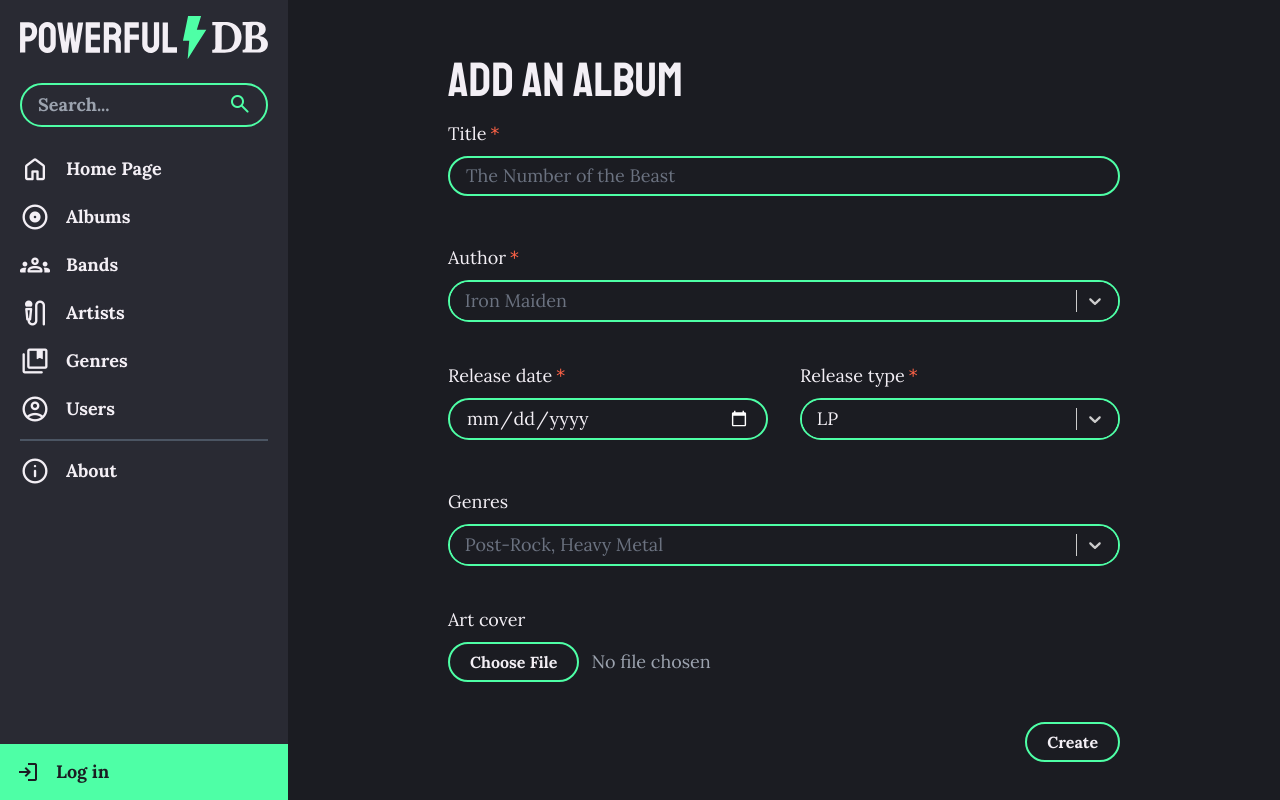
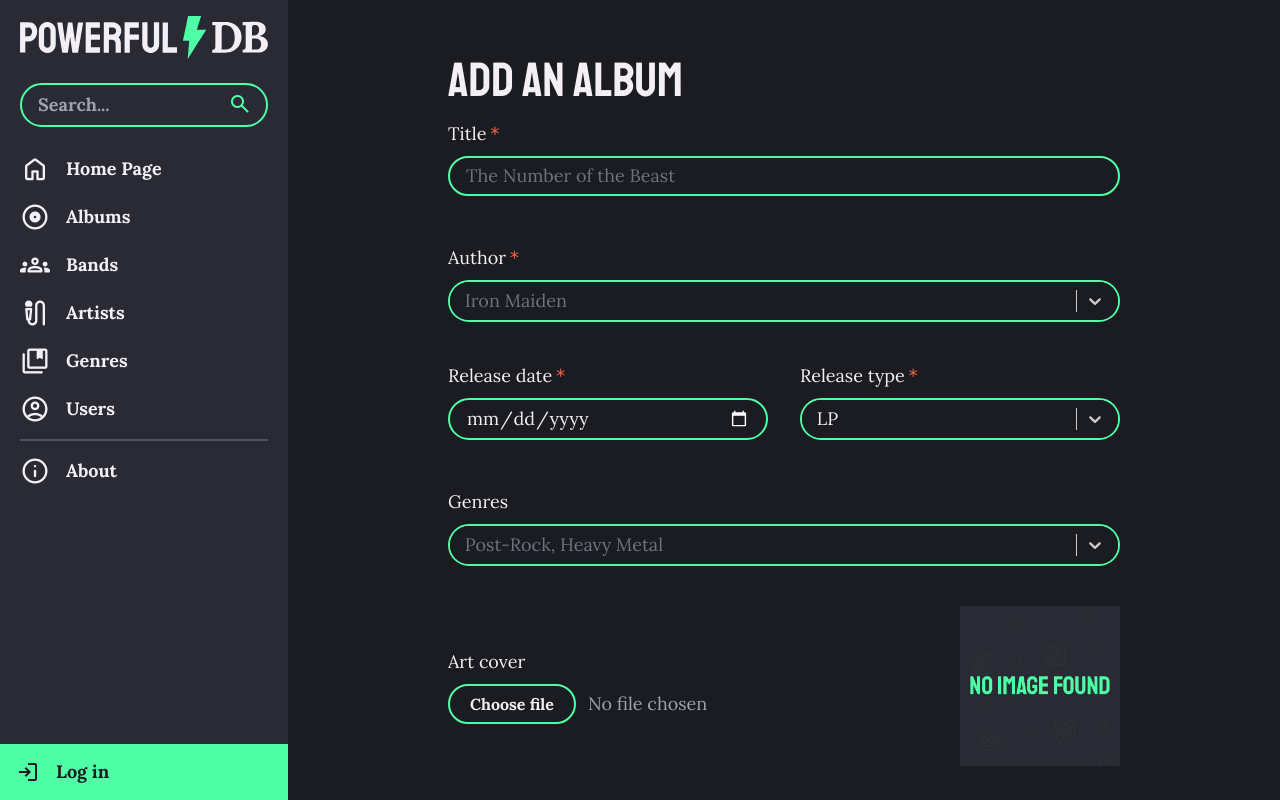
Before and after one commit to ProjectPresto/PowerfulDB, a Next.js app: page /album/create in a window 1280 px wide. Shown: the top 800 px of the page. Built offline with nearby package versions, Linux system fonts and the light colour scheme; no server answers.

Commit message:
Added album cover preview in create album

```diff
--- a/models/album.ts
+++ b/models/album.ts
@@ -46,7 +46,7 @@ export interface CreateAlbum {
 	title: string;
 	release_date: string;
 	release_type: string;
-	art_cover?: string;
+	art_cover?: Blob;
 	artist?: number;
 	band?: number;
 	genres: number[];
--- a/pages/album/create.tsx
+++ b/pages/album/create.tsx
@@ -1,10 +1,12 @@
 import Head from 'next/head';
 import { useRouter } from 'next/router';
+import Image from 'next/image';
 import { ChangeEvent, ReactElement, useState } from 'react';
 import Select from 'react-select';
 import { useFormik } from 'formik';
 import { toast } from 'react-toastify';
 import * as Yup from 'yup';
+import parseJson from 'parse-json';
 
 import { NextPageWithLayout } from '@pages/_app';
 import { CreateAlbum, typeOptions } from '@models/album';
@@ -13,18 +15,17 @@ import MainLayout from '@components/layouts/MainLayout';
 import AuthorSelect from '@components/forms/AuthorSelect';
 import GenreSelect from '@components/forms/GenreSelect';
 import AlbumService from '@services/AlbumService';
-import parseJson from 'parse-json';
+
+import defaultArtCover from '@public/images/no_image.jpg';
 
 interface formValues {
-	title: string,
-	author?: { value: string, label: string },
-	release_date: string,
-	release_type: { value: string, label: string },
-	genres: { value: string, label: string }[],
-	art_cover?: string,
-	art_cover_url?: string;
+	title: string;
+	author?: { value: string; label: string };
+	release_date: string;
+	release_type: { value: string; label: string };
+	genres: { value: string; label: string }[];
+	art_cover?: Blob;
 }
-
 
 const AlbumSchema = Yup.object().shape({
 	title: Yup.string().label('Title').min(2).max(255).required(),
@@ -39,20 +40,29 @@ const AlbumCreate: NextPageWithLayout = () => {
 
 	const initialValues: formValues = {
 		title: '',
-		author: router.query.author && router.query.author_name ? { value: router.query.author.toString(), label: router.query.author_name.toString() } :
-			undefined,
+		author:
+			router.query.author && router.query.author_name
+				? { value: router.query.author.toString(), label: router.query.author_name.toString() }
+				: undefined,
 		release_date: '',
-		release_type: router.query.release_type ? { value: router.query.release_type.toString(), label: router.query.release_type.toString() } :
-			{ value: 'LP', label: 'LP' },
+		release_type: router.query.release_type
+			? { value: router.query.release_type.toString(), label: router.query.release_type.toString() }
+			: { value: 'LP', label: 'LP' },
 		genres: [],
 		art_cover: undefined
 	};
 
 	const formik = useFormik({
-		initialValues, validationSchema: AlbumSchema, onSubmit: async ({ title, release_date, release_type, art_cover, author, genres }) => {
+		initialValues,
+		validationSchema: AlbumSchema,
+		onSubmit: async ({ title, release_date, release_type, art_cover, author, genres }) => {
 			setErrors([]);
 			const album: CreateAlbum = {
-				title, release_date, release_type: release_type.value, art_cover, genres: []
+				title,
+				release_date,
+				release_type: release_type.value,
+				art_cover,
+				genres: []
 			};
 
 			const authorArr = author?.value.split('-');
@@ -62,18 +72,23 @@ const AlbumCreate: NextPageWithLayout = () => {
 				album['band'] = parseInt(authorArr[1]);
 			}
 
-			genres.forEach(genre => {
+			genres.forEach((genre) => {
 				album.genres.push(parseInt(genre.value));
 			});
 
 			try {
-				const data = await toast.promise(AlbumService.postAlbum(album, {
+				const data = await toast.promise(
+					AlbumService.postAlbum(album, {
 						headers: {
 							'Content-Type': 'multipart/form-data'
 						}
-				}), {
-					pending: 'Adding album', success: 'Album added ✅', error: 'Error when adding album ❌'
-				});
+					}),
+					{
+						pending: 'Adding album',
+						success: 'Album added ✅',
+						error: 'Error when adding album ❌'
+					}
+				);
 				await router.push(`/album/${data.slug}`);
 			} catch (err: any) {
 				setErrors(parseJson(err.request.response));
@@ -92,7 +107,9 @@ const AlbumCreate: NextPageWithLayout = () => {
 
 					<div className="space-y-6 md:space-y-10  text-sm sm:text-base md:text-lg">
 						<div>
-							<label htmlFor="title" className="required-star">Title</label>
+							<label htmlFor="title" className="required-star">
+								Title
+							</label>
 							<input
 								type="text"
 								name="title"
@@ -107,14 +124,18 @@ const AlbumCreate: NextPageWithLayout = () => {
 						</div>
 
 						<div className="space-y-2">
-							<label htmlFor="author-select" className="required-star">Author</label>
+							<label htmlFor="author-select" className="required-star">
+								Author
+							</label>
 							<AuthorSelect formik={formik}/>
 							{formik.errors.author && formik.touched.author ? <div className="text-sm text-red-500">{formik.errors.author}</div> : null}
 						</div>
 
 						<div className="flex gap-8">
 							<div className="flex-1 ">
-								<label htmlFor="release_date" className="required-star">Release date</label>
+								<label htmlFor="release_date" className="required-star">
+									Release date
+								</label>
 								<input
 									type="date"
 									name="release_date"
@@ -124,12 +145,15 @@ const AlbumCreate: NextPageWithLayout = () => {
 									onBlur={formik.handleBlur}
 									className="input-style"
 								/>
-								{formik.errors.release_date && formik.touched.release_date ?
-									<div className="text-sm text-red-500">{formik.errors.release_date}</div> : null}
+								{formik.errors.release_date && formik.touched.release_date ? (
+									<div className="text-sm text-red-500">{formik.errors.release_date}</div>
+								) : null}
 							</div>
 
 							<div className="space-y-2 flex-1">
-								<label htmlFor="release_date" className="required-star">Release type</label>
+								<label htmlFor="release_date" className="required-star">
+									Release type
+								</label>
 								<Select
 									instanceId="release-type-select"
 									options={typeOptions}
@@ -139,8 +163,9 @@ const AlbumCreate: NextPageWithLayout = () => {
 									styles={customSelectStyle}
 									className="w-full"
 								/>
-								{formik.errors.release_type && formik.touched.release_type ?
-									<div className="text-sm text-red-500">{formik.errors.release_type.value}</div> : null}
+								{formik.errors.release_type && formik.touched.release_type ? (
+									<div className="text-sm text-red-500">{formik.errors.release_type.value}</div>
+								) : null}
 							</div>
 						</div>
 
@@ -149,8 +174,13 @@ const AlbumCreate: NextPageWithLayout = () => {
 							<GenreSelect formik={formik}/>
 						</div>
 
-						<div className="flex flex-col gap-y-2 overflow-visible">
+						<div className="flex gap-5 items-center">
+							<div className="space-y-2 flex-grow overflow-hidden ">
 								<label htmlFor="art_cover">Art cover</label>
+								<label htmlFor="art_cover" className="flex items-center">
+									<div className="btn-style text-primary-light mr-3 min-w-fit hover:drop-shadow-none">Choose file</div>
+									<p className="text-gray-400 truncate">{formik.values.art_cover !== undefined ? formik.values.art_cover['name'] : 'No file chosen'}</p>
+								</label>
 								<input
 									type="file"
 									name="art_cover"
@@ -158,18 +188,26 @@ const AlbumCreate: NextPageWithLayout = () => {
 									onChange={({ currentTarget }: ChangeEvent<HTMLInputElement>) => {
 										currentTarget.files && formik.setFieldValue('art_cover', currentTarget.files[0]);
 									}}
-								className="text-gray-400 file:border-solid file:btn-style file:text-primary-light file:mr-3"
+									className="hidden"
 								/>
 							</div>
+							<div className="space-y-2 min-w-fit">
+								<Image
+									src={formik.values.art_cover !== undefined ? URL.createObjectURL(formik.values.art_cover) : defaultArtCover}
+									alt="Preview of inputted art cover"
+									width={300}
+									height={300}
+									className="aspect-square object-cover object-center h-24 sm:h-32 lg:h-40 w-24 sm:w-32 lg:w-40"
+								/>
+							</div>
+						</div>
 
-						{errors && errors.length !== 0 && (
-							<p className="text-red-500 font-bold">
-								{errors.join(', ')}
-							</p>
-						)}
+						{errors && errors.length !== 0 && <p className="text-red-500 font-bold">{errors.join(', ')}</p>}
 
 						<div className="flex justify-end">
-							<button type="submit" className="btn-style">Create</button>
+							<button type="submit" className="btn-style">
+								Create
+							</button>
 						</div>
 					</div>
 				</form>
--- a/tsconfig.json
+++ b/tsconfig.json
@@ -10,6 +10,7 @@
     "skipLibCheck": true,
     "strict": true,
     "forceConsistentCasingInFileNames": true,
+    "suppressImplicitAnyIndexErrors": true,
     "noEmit": true,
     "esModuleInterop": true,
     "module": "esnext",
```
Lines whose indentation alone changed are shown as unchanged.
